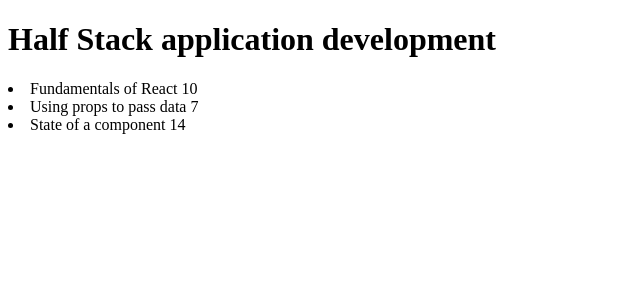
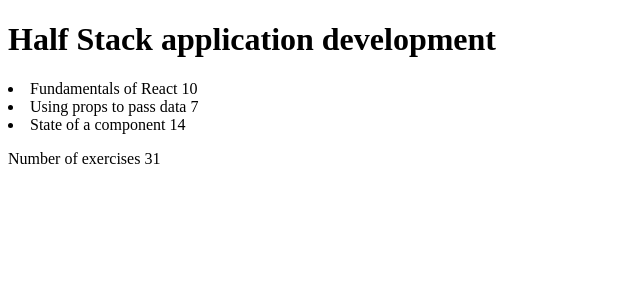
Before and after one commit to MinxinCheng0229/fullstackopen, a React (Create React App) app: page / in a window 1280 px wide. Shown: the top 300 px of the page, without its empty margins (0-640 px from the left). Built offline with nearby package versions, Linux system fonts and the light colour scheme.

Commit message:
Update App.js

```diff
--- a/src/App.js
+++ b/src/App.js
@@ -8,6 +8,14 @@
     <div>
       {props.parts.map(part =><li key={part.id}>{part.name} {part.exercises}</li>)}
     </div>
+  )
+}
+const Total =(props) =>{
+  console.log(23)
+  const init = 0
+  const total = props.parts.reduce((s,p) =>s+p.exercises,init)
+  return(
+    <p>Number of exercises {total}</p>
   )
 }
 const App = () => {
@@ -37,6 +45,7 @@
     <div>
       <Header course={props.course.name} />
       <Content parts={props.course.parts} />
+      <Total parts={props.course.parts} />
     </div>
   )
 }
```
Lines whose indentation alone changed are shown as unchanged.
